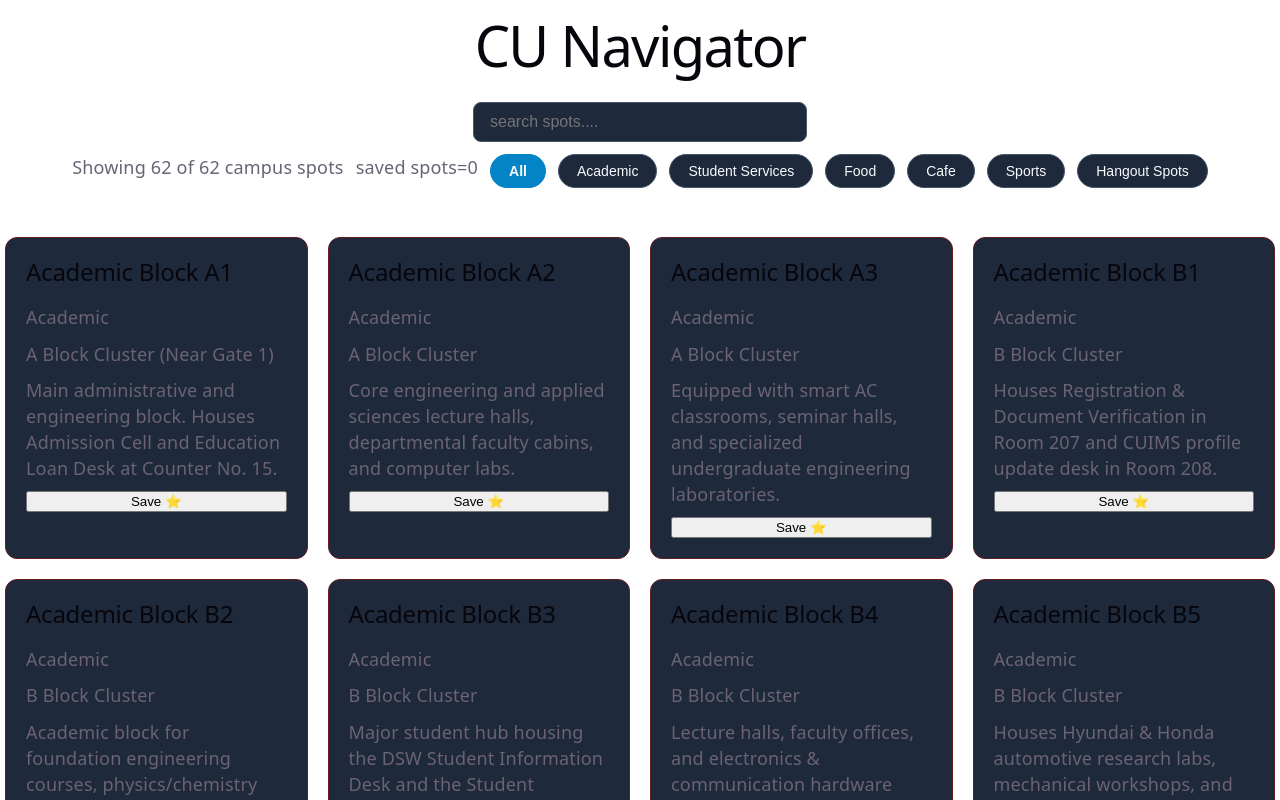
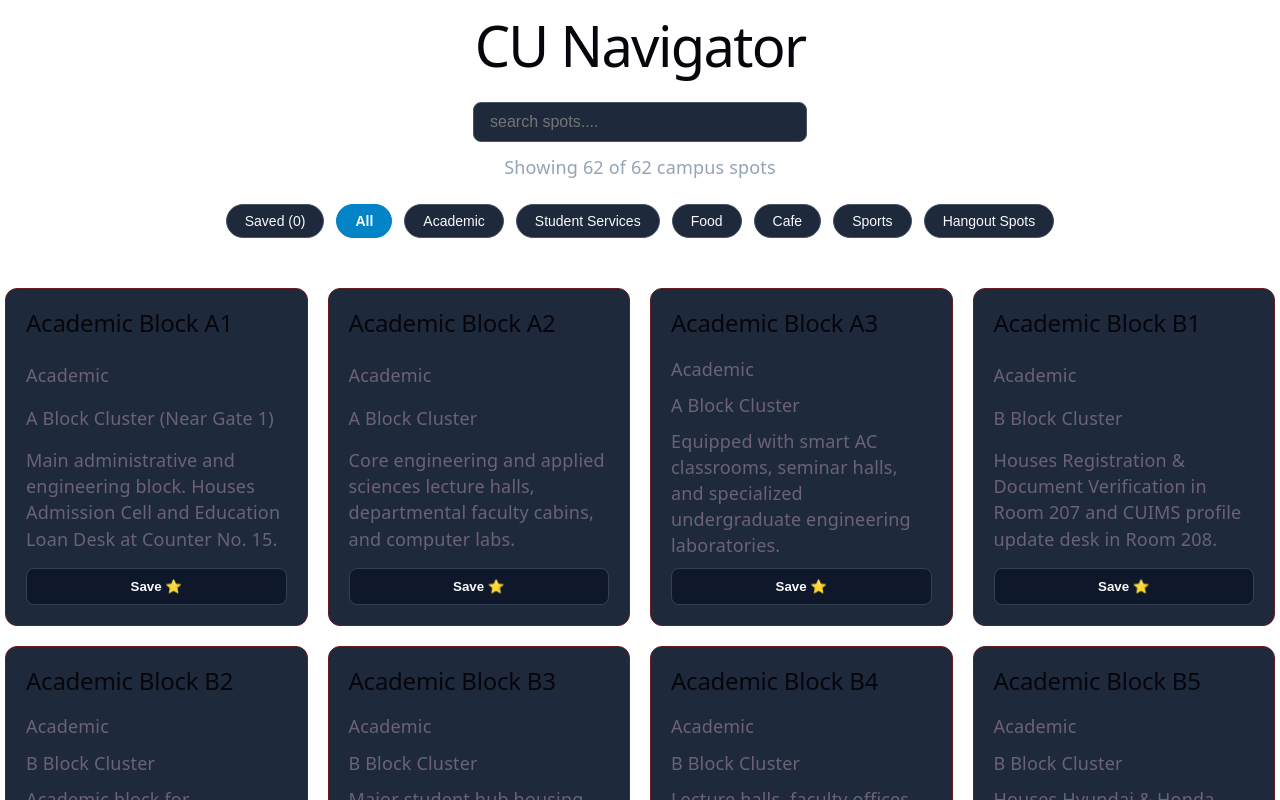
Before and after one commit to manikpuri-chd/cu-navigator, a React (Vite) app in the folder cu-navigator/: page / in a window 1280 px wide. Shown: the top 800 px of the page. Built offline with nearby package versions, Linux system fonts and the light colour scheme.

Commit message:
feat: upgrade dark-mode card physics and add saved spots filter button

```diff
--- a/cu-navigator/src/App.css
+++ b/cu-navigator/src/App.css
@@ -1,3 +1,7 @@
+main{
+  background-color: #0f172a;
+}
+
 .spots-grid{
   display: grid;
   grid-template-columns: repeat(auto-fill, minmax(280px, 1fr));
@@ -8,6 +12,9 @@
 
 .spot-card{
   background-color: #1e293b;
+  justify-content: space-between;
+  transition: all 0.2s ease;
+  cursor: pointer;
   border: 1px solid #651d23;
   padding:20px;
   border-radius: 12px;
@@ -15,7 +22,25 @@
   flex-direction: column;
   gap:10px;
 }
+.spot-card:hover{
+  transform: translateY(-4px);
+  border-color: #38bdf8;
+}
 
+.spot-card button{
+  background-color: #0f172a;
+  color: #f8fafc;
+  border: 1px solid #334155;
+  padding: 10px;
+  border-radius: 8px;
+  font-weight: 600;
+  cursor: pointer;
+  transition: all 0.2s ease;
+}
+.spot-card button:hover{
+  border-color: #f59e0b;
+  color: #f59e0b;
+}
 .categories{
   background-color: #0284c7;
   color: #ffffff;
@@ -49,6 +74,10 @@
   justify-content: center;
   gap:12px;
   margin-bottom: 24px;
+  flex-wrap: wrap;
+  align-items: center;
+  max-width: 900px;
+  margin-bottom: 25px;
 }
 
 .filter-bar button{
@@ -71,6 +100,11 @@
   border-color: #0284c7;
   font-weight: bold;
 }
+.filter-bar button.Reset-Filter{
+  border-color: #ef4444;
+  color: #ef4444;
+}
+
 
 .no-results{
   display: flex;
--- a/cu-navigator/src/App.jsx
+++ b/cu-navigator/src/App.jsx
@@ -30,7 +30,8 @@ function App(){
   }
 
   const filteredSpots = campusSpots.filter((spot)=>{
-    const matchesCategory = selectedCategory === "All" || spot.category === selectedCategory;
+    const  isSpotSaved = savedSpots.some((item)=>item.id===spot.id)
+    const matchesCategory = selectedCategory === "All" || spot.category === selectedCategory || (selectedCategory==="Saved" && isSpotSaved);
     const matchesSearch = spot.name.toLowerCase().includes(searchQuery.toLowerCase());
 
     return matchesCategory && matchesSearch ;
@@ -48,10 +49,15 @@ function App(){
     value={searchQuery}
     onChange={(e)=>setSearchQuery(e.target.value)}
     />
+       <p className="results-count" style={{ textAlign: "center", color: "#94a3b8", marginBottom: "12px" }}>Showing {filteredSpots.length} of {campusSpots.length} campus spots</p>
+    <div className="filter-bar">
 
-    <div className="filter-bar">
-      <p className="results-count">Showing {filteredSpots.length} of {campusSpots.length} campus spots</p>
-      <p className="saved-spot">saved spots={savedSpots.length}</p>
+
+      <button clasName="saves"
+      onClick={()=>{setSelectedCategory("Saved")}}
+        className={selectedCategory === "Saved" ? "active-btn" : ""}
+      > Saved ({savedSpots.length}) </button>
+
     {categories.map((category)=>(
       <button key={category} className={selectedCategory===category?"active-btn":""}
       onClick={()=>setSelectedCategory(category)}>{category}</button>
```
